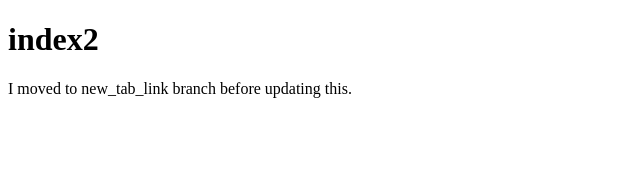
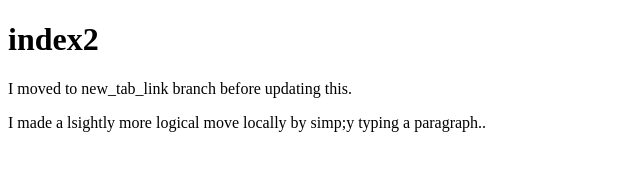
Before and after one commit to moriss/branching, a plain HTML site: page index2.html in a window 1280 px wide. Shown: the whole page, without its empty margins (0-640 px from the left). Drawn offline with Linux system fonts and the light colour scheme.

Commit message:
push to cloud

```diff
--- a/index2.html
+++ b/index2.html
@@ -9,5 +9,6 @@
     <body>
        <h1>index2</h1>
        <p>I moved to new_tab_link branch before updating this.</p>
+       <p>I made a lsightly more logical move locally by simp;y typing a paragraph..</p>
      </body>
 </html>
```
